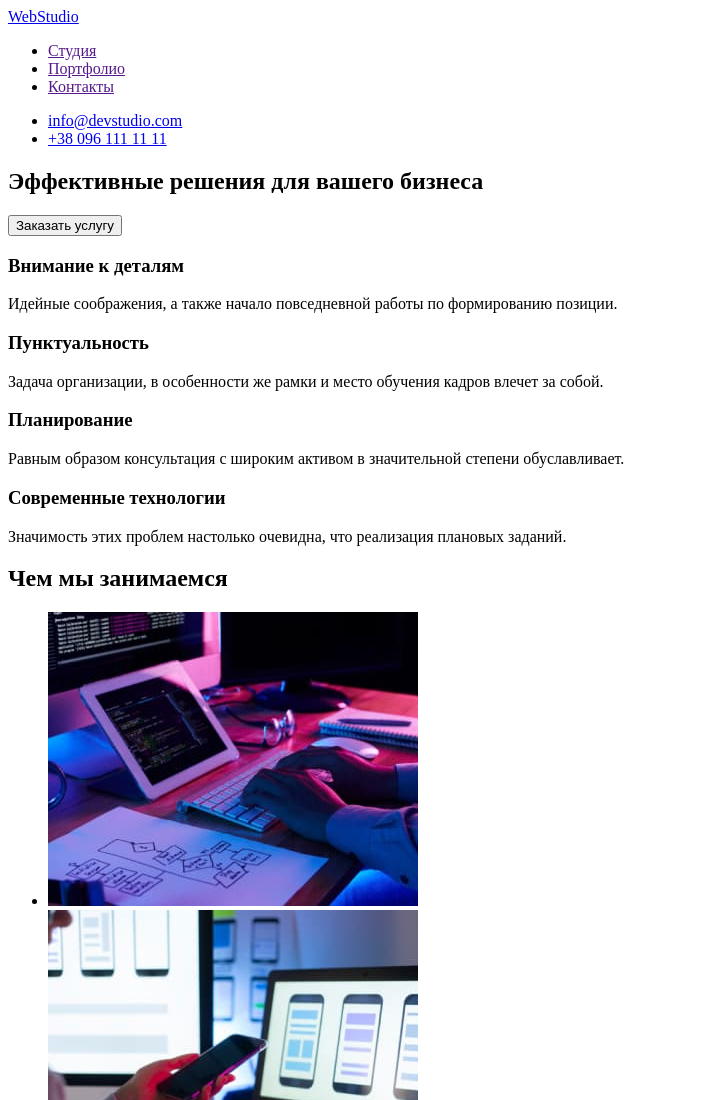
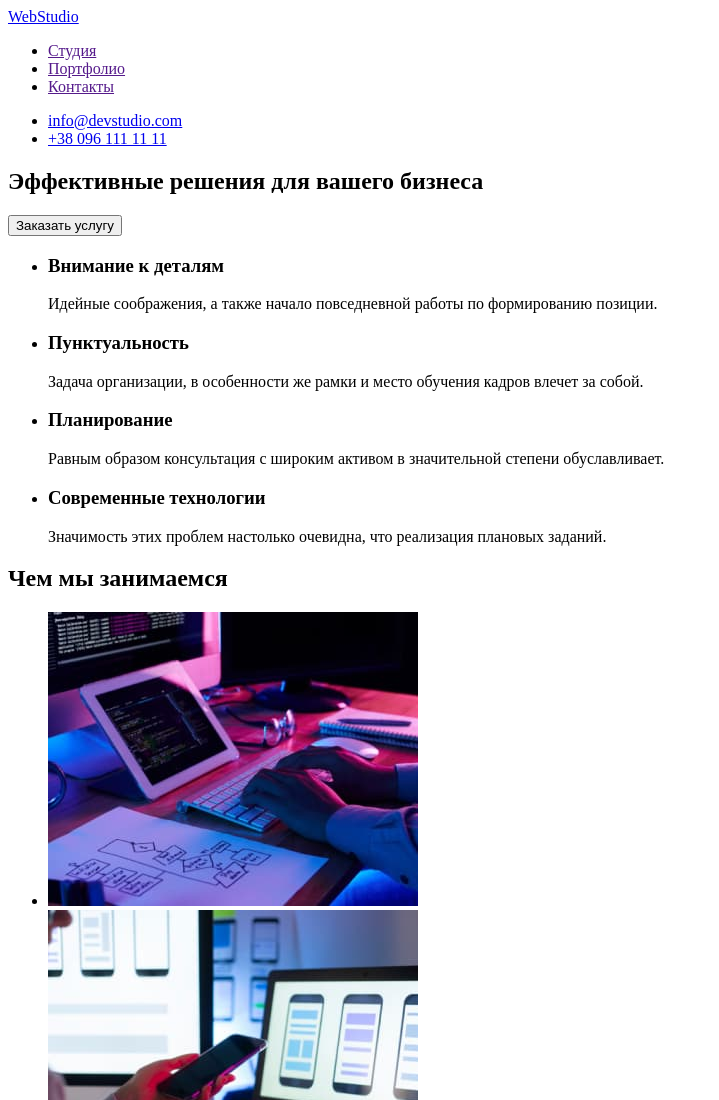
Before and after one commit to Leonid-Bondar777/goit-markup-hw-01, a plain HTML site: page index.html in a window 1280 px wide. Shown: the top 1100 px of the page, without its empty margins (0-719 px from the left). Drawn offline with Linux system fonts and the light colour scheme.

Commit message:
секцію 2 обгорнув в список

```diff
--- a/index.html
+++ b/index.html
@@ -30,14 +30,21 @@
     </section>
         <!-- Section-2 -->
     <section>
-        <h3>Внимание к деталям</h3>
+        <h2 hidden></h2>
+        <ul>
+        <li><h3>Внимание к деталям</h3>
         <p>Идейные соображения, а также начало повседневной работы по формированию позиции.</p>
-        <h3>Пунктуальность</h3>
+        </li>
+        <li><h3>Пунктуальность</h3>
         <p>Задача организации, в особенности же рамки и место обучения кадров влечет за собой.</p>
-        <h3>Планирование</h3>
+        </li>
+        <li><h3>Планирование</h3>
         <p>Равным образом консультация с широким активом в значительной степени обуславливает.</p>
-        <h3>Современные технологии</h3>
+        </li>
+        <li><h3>Современные технологии</h3>
         <p>Значимость этих проблем настолько очевидна, что реализация плановых заданий.</p>
+        </li>
+        </ul>
     </section>
         <!-- Section-3 -->
         <section>
```
